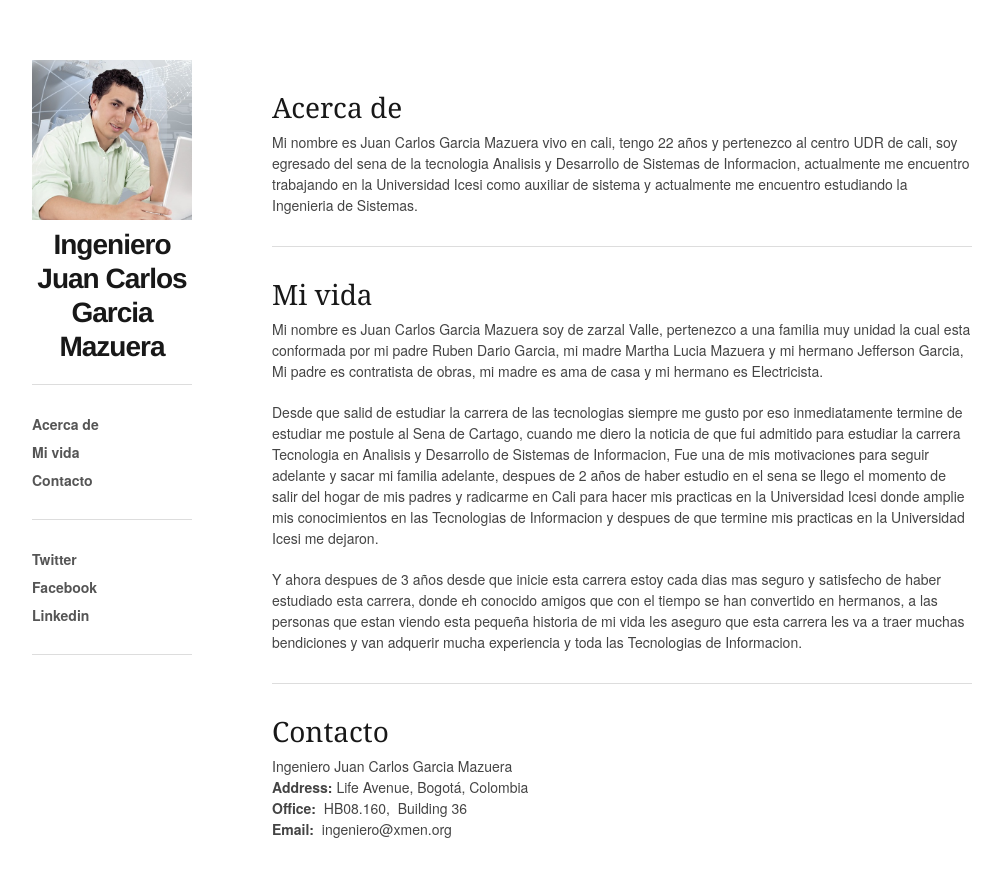
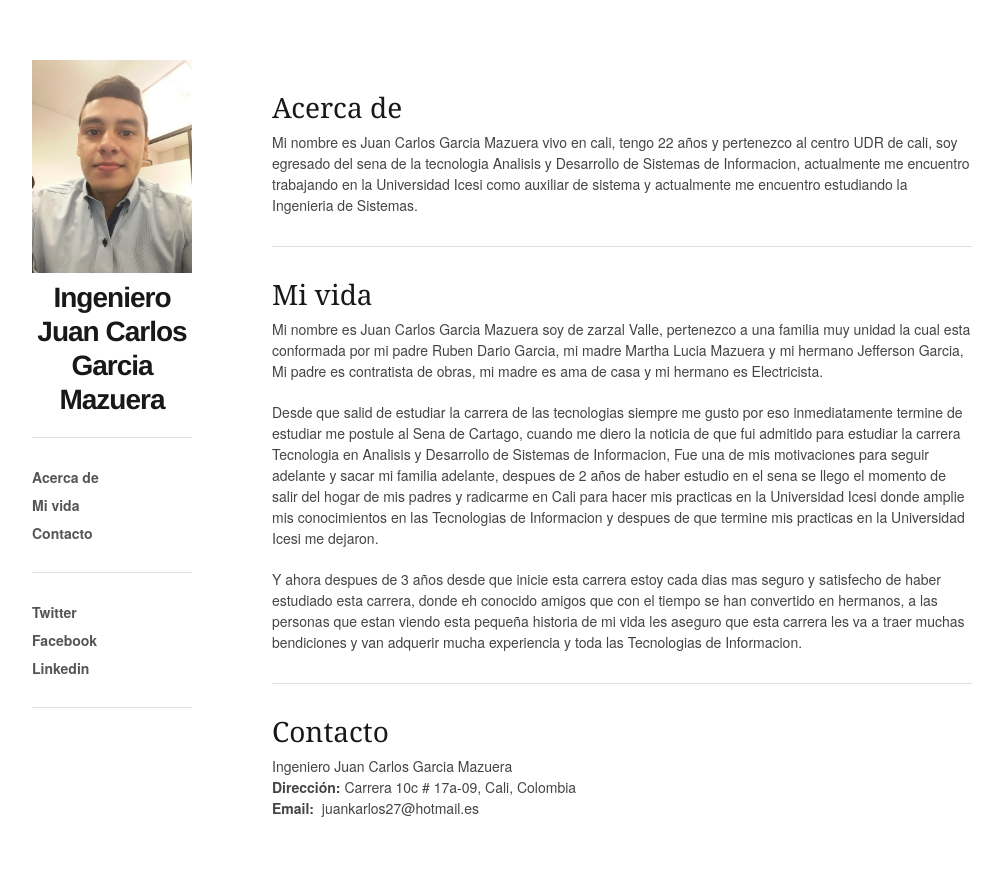
Before and after one commit to JCGM/HV, a plain HTML site: page index.html in a window 1280 px wide. Shown: the whole page, without its empty margins (138-1141 px from the left). After the commit the page ends 849 px from the top, so only its background shows below. Drawn offline with Linux system fonts and the light colour scheme.

Commit message:
actualizacion.2

```diff
--- a/index.html
+++ b/index.html
@@ -42,7 +42,7 @@
       <nav>
       <h3 id="logo" style="text-align:center;">
 
-          <img src="images/ingeniero.png" width="300" class="with_border"/>
+          <img src="images/foto.jpeg" width="300" class="with_border"/>
 		  Ingeniero Juan Carlos Garcia Mazuera
 	  </h3>
 
@@ -59,7 +59,7 @@
 			<a href="#" class="" data-show-count="false">Twitter</a>
 		</li>
 		<li>
-			<a href="#" class="" data-show-count="false">Facebook</a>
+			<a href="https://www.facebook.com/JuanCarlosGarciaMazuera" class="" data-show-count="false">Facebook</a>
 		</li>
 		<li>
         	<a href="#">Linkedin</a>
@@ -107,9 +107,8 @@
         <div class="doc-section" id="contact">
             <h3>Contacto</h3>
 			<p>Ingeniero Juan Carlos Garcia Mazuera<br/>
-				<span style="FONT-WEIGHT: bold">Address:</span> Life Avenue, Bogotá, Colombia<br>
-				<span style="FONT-WEIGHT: bold">Office:</span>&nbsp;&nbsp;HB08.160,&nbsp; Building 36<br>
-				<span style="FONT-WEIGHT: bold">Email:</span>&nbsp;&nbsp;ingeniero@xmen.org
+				<span style="FONT-WEIGHT: bold">Dirección:</span> Carrera 10c # 17a-09, Cali, Colombia<br>
+				<span style="FONT-WEIGHT: bold">Email:</span>&nbsp;&nbsp;juankarlos27@hotmail.es
         </div>
     </div><!-- Content -->
 
```
Also changed, not shown: images/foto.jpeg (added), images/ingeniero.png (deleted).
